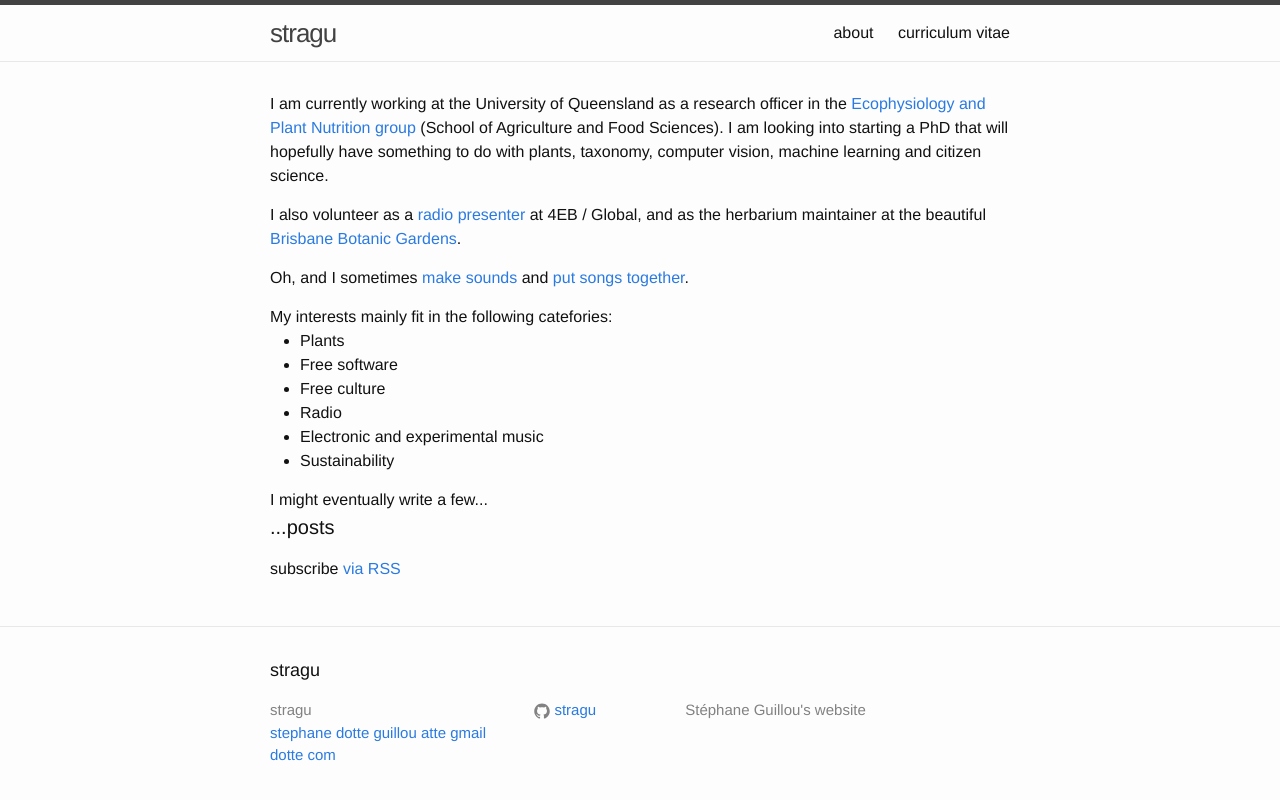
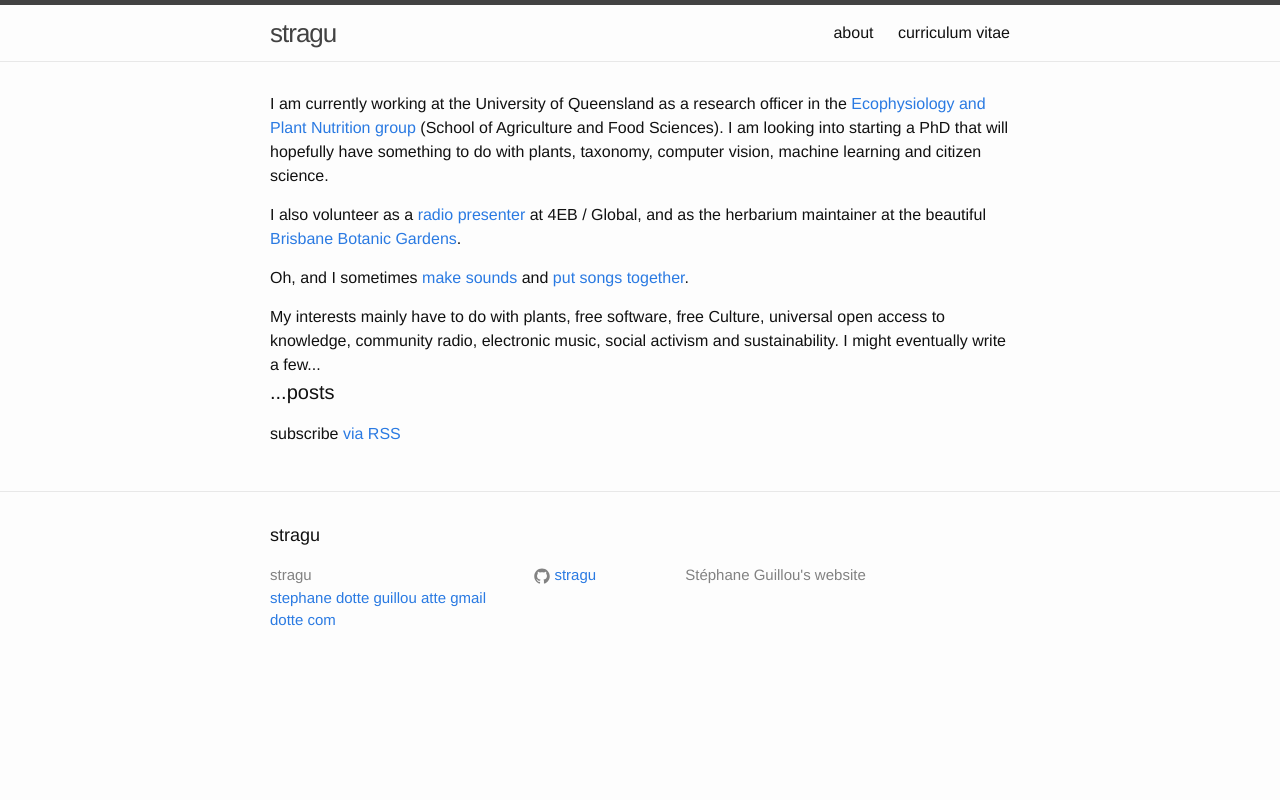
Before and after one commit to stragu/stragu.github.io, a Jekyll site: the page built from index.html, in a window 1280 px wide. Shown: the top 800 px of the page. Built offline with Jekyll 4.4.1, drawn with Linux system fonts in a browser that asks for light colours.

Commit message:
lists are ugly

```diff
--- a/index.html
+++ b/index.html
@@ -10,15 +10,7 @@ layout: default
 
 <p>Oh, and I sometimes <a href="https://soundcloud.com/jesuisgentil">make sounds</a> and <a href="https://www.mixcloud.com/GNTL/">put songs together</a>.</p>
 
-My interests mainly fit in the following catefories:
-<ul>
-  <li>Plants</li>
-  <li>Free software</li>
-  <li>Free culture</li>
-  <li>Radio</li>
-  <li>Electronic and experimental music</li>
-  <li>Sustainability</li>
-</uL>
+My interests mainly have to do with plants, free software, free Culture, universal open access to knowledge, community radio, electronic music, social activism and sustainability.
 
 I might eventually write a few...
 
```
